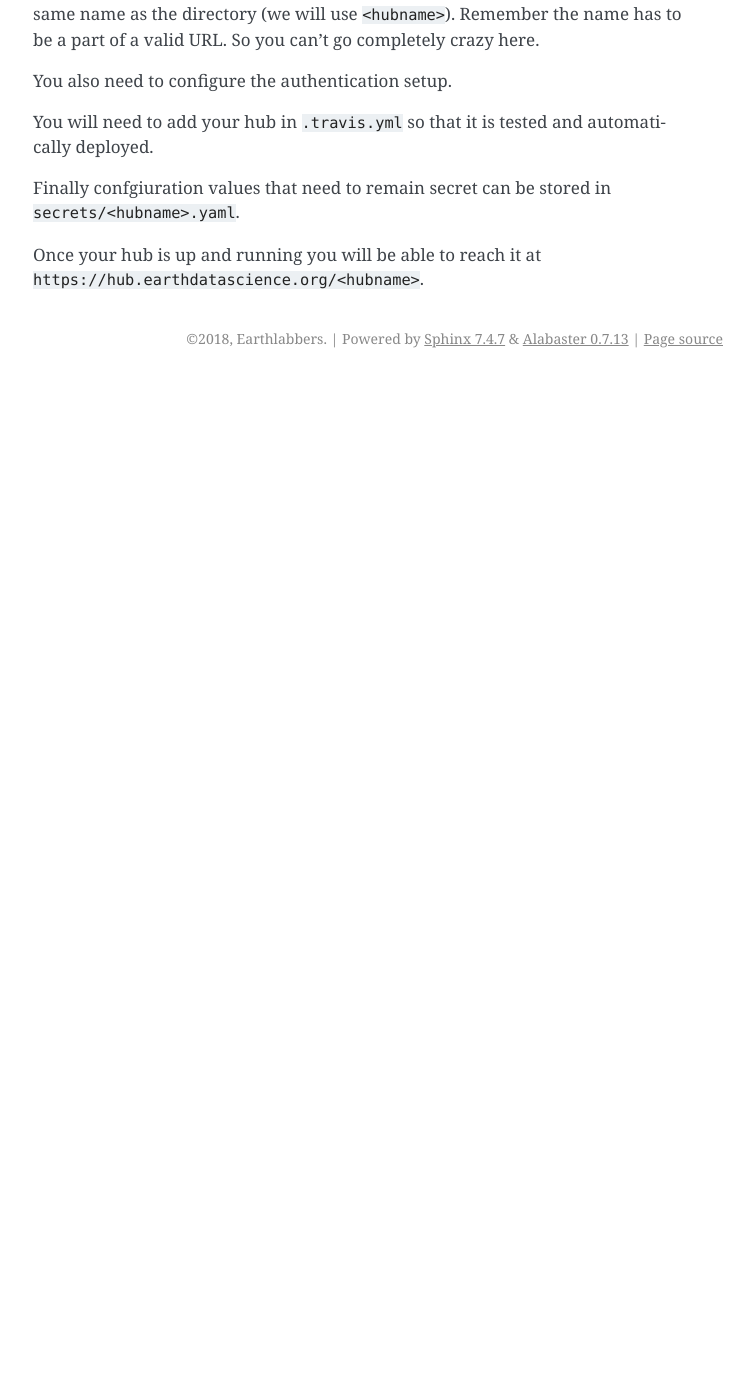
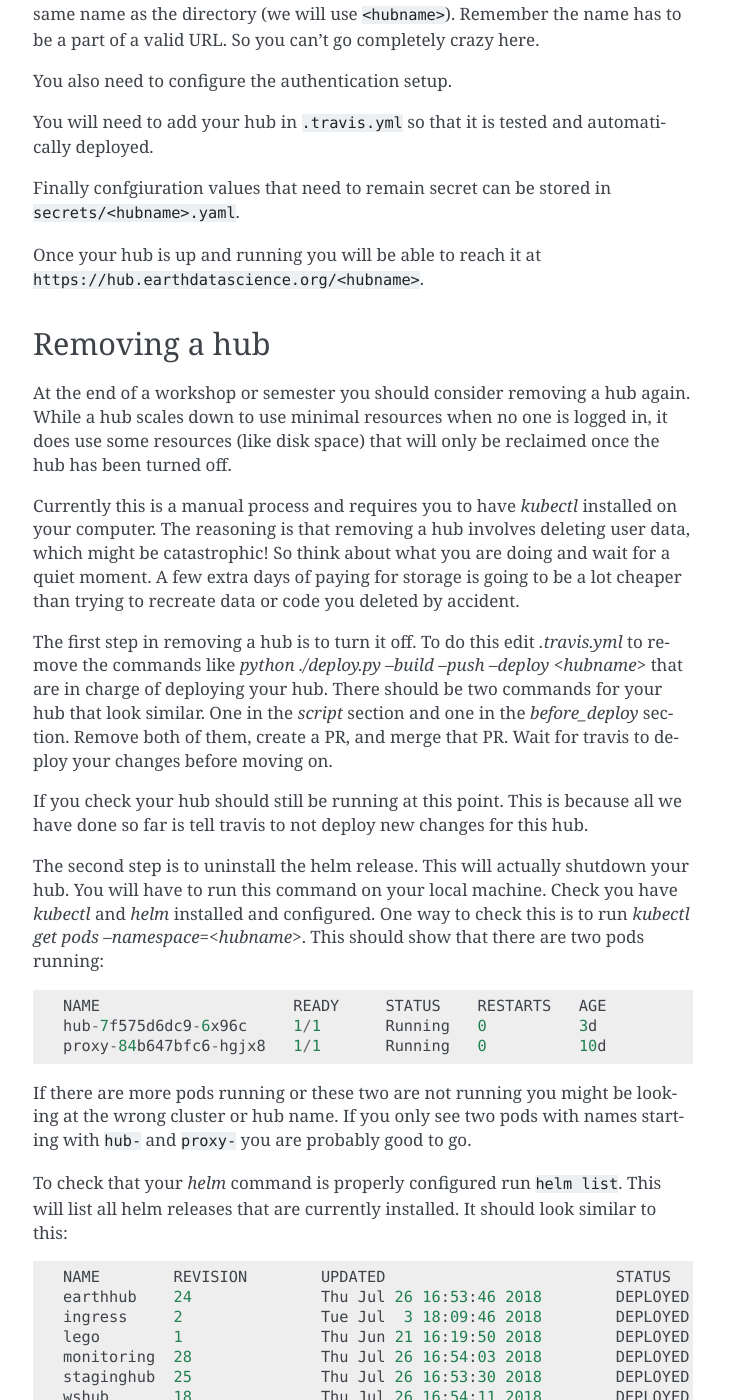
Before and after one commit to earthlab/hub-ops, a Sphinx documentation site: the page built from docs/source/day-to-day.rst, in a window 1280 px wide and 1400 px high, scrolled down 1403 px. Shown: the whole window, without its empty margins (387-1141 px from the left). Built offline with Sphinx 7.4.7, drawn with Linux system fonts in a browser that asks for light colours; before the commit the page ends 1781 px from its top, so only the background shows below that; some of the changed text lies outside the part shown.

Commit message:
Add instructions for removing a hub

```diff
--- a/docs/source/day-to-day.rst
+++ b/docs/source/day-to-day.rst
@@ -76,3 +76,69 @@
 
 Once your hub is up and running you will be able to reach it
 at :code:`https://hub.earthdatascience.org/<hubname>`.
+
+
+Removing a hub
+--------------
+
+At the end of a workshop or semester you should consider removing a hub again.
+While a hub scales down to use minimal resources when no one is logged in, it
+does use some resources (like disk space) that will only be reclaimed once the
+hub has been turned off.
+
+Currently this is a manual process and requires you to have `kubectl` installed
+on your computer. The reasoning is that removing a hub involves deleting user
+data, which might be catastrophic! So think about what you are doing and wait
+for a quiet moment. A few extra days of paying for storage is going to be a lot
+cheaper than trying to recreate data or code you deleted by accident.
+
+The first step in removing a hub is to turn it off. To do this edit `.travis.yml`
+to remove the commands like `python ./deploy.py --build --push --deploy <hubname>`
+that are in charge of deploying your hub. There should be two commands for your
+hub that look similar. One in the `script` section and one in the `before_deploy`
+section. Remove both of them, create a PR, and merge that PR. Wait for travis
+to deploy your changes before moving on.
+
+If you check your hub should still be running at this point. This is because all
+we have done so far is tell travis to not deploy new changes for this hub.
+
+The second step is to uninstall the helm release. This will actually shutdown
+your hub. You will have to run this command on your local machine. Check you
+have `kubectl` and `helm` installed and configured. One way to check this is to
+run `kubectl get pods --namespace=<hubname>`. This should show that there are
+two pods running::
+
+    NAME                     READY     STATUS    RESTARTS   AGE
+    hub-7f575d6dc9-6x96c     1/1       Running   0          3d
+    proxy-84b647bfc6-hgjx8   1/1       Running   0          10d
+
+If there are more pods running or these two are not running you might be looking
+at the wrong cluster or hub name. If you only see two pods with names starting
+with :code:`hub-` and :code:`proxy-` you are probably good to go.
+
+To check that your `helm` command is properly configured run :code:`helm list`.
+This will list all helm releases that are currently installed. It should look
+similar to this::
+
+    NAME      	REVISION	UPDATED                 	STATUS  	CHART               	NAMESPACE
+    earthhub  	24      	Thu Jul 26 16:53:46 2018	DEPLOYED	earthhub-0.1.0      	earthhub
+    ingress   	2       	Tue Jul  3 18:09:46 2018	DEPLOYED	nginx-ingress-0.22.1	router
+    lego      	1       	Thu Jun 21 16:19:50 2018	DEPLOYED	kube-lego-0.4.2     	router
+    monitoring	28      	Thu Jul 26 16:54:03 2018	DEPLOYED	monitoring-0.1.0    	monitoring
+    staginghub	25      	Thu Jul 26 16:53:30 2018	DEPLOYED	staginghub-0.1.0    	staginghub
+    wshub     	18      	Thu Jul 26 16:54:11 2018	DEPLOYED	wshub-0.1.0         	wshub
+
+Depending on how many hubs are running there will be at least three releases
+deployed: :code:`ingress`, :code:`lego`, and :code:`monitoring`. These support
+all hubs and should never be removed. In the case shown above there are three
+hubs running: :code:`staginghub`, :code:`wshub` and :code:earthhub`.
+
+To delete the :code:`wshub` run :code:`helm delete wshub --purge`. If you now
+visit https://hub.earthdatascience.org/<hubname>/ you should get a 404 error.
+
+The final step is to delete all storage and IP addresses associated to your hub.
+If you execute the next step there is no way to recover the data in student's
+home drives or any other data associated to the cluster. Take a moment to make
+sure you have all the data you will need from the cluster. To remove (without
+chance of undoing it) all storage run the following command:
+:code:`kubectl delete namespace <hubname>`.
```
